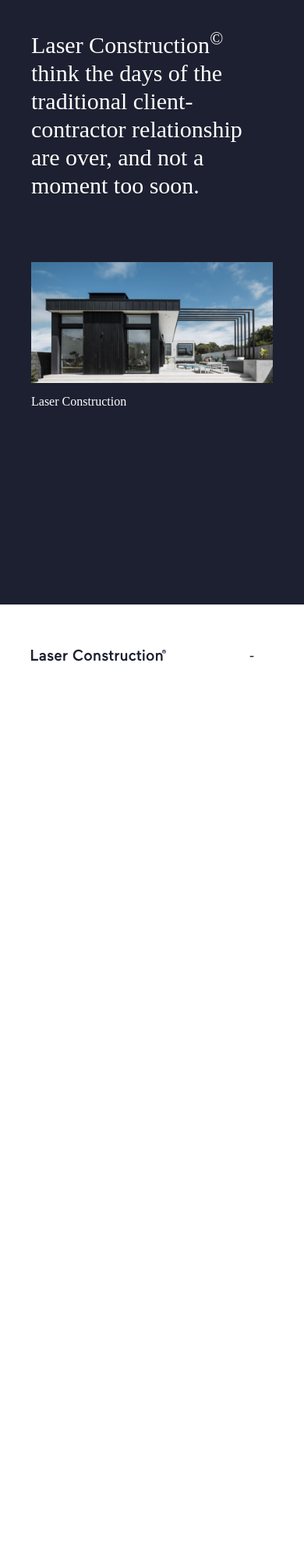
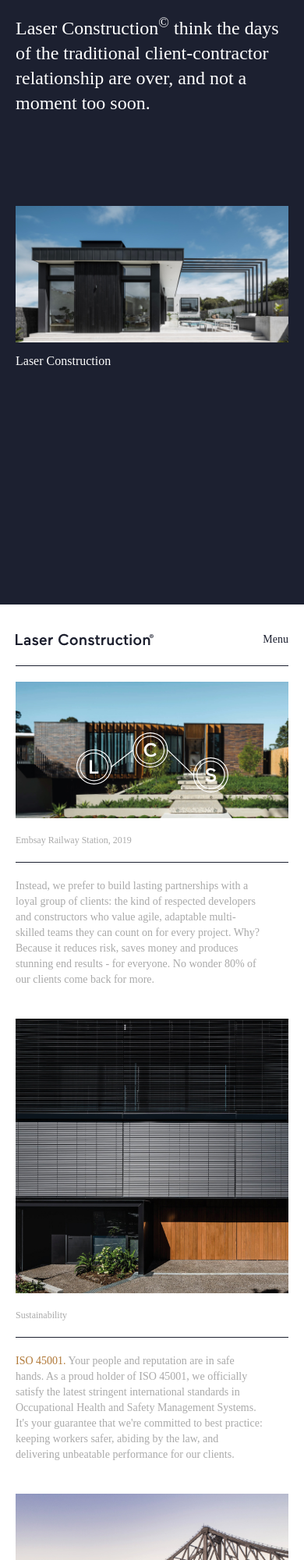
Before and after one commit to NiallColman49/laser-construction, a website: page construction-home.html in a window 390 px wide. Shown: the top 2000 px of the page at 78% size. Before the commit the page ends 865 px from the top, so only its background shows below. Drawn offline with nearby package versions, Linux system fonts and the light colour scheme; a web font is replaced by a local one.

Commit message:
responsive home page

```diff
--- a/construction-home.html
+++ b/construction-home.html
@@ -26,6 +26,8 @@
     </script>
   </head>
   <body onload="setDate()">
+
+    <!-- desktop hero -->
     <div class="mobile:hidden bg-laser-blue h-725">
       <div>
         <h1 class="mobile:hidden font-decor text-title text-white pl-16 pt-10 leading-title-text">
@@ -40,15 +42,16 @@
       <img class="float-right inline pt-16 px-16 w-825" src="./assets/image-7.jpg" alt="" />
     </div>
 
-    <div class="mobile:bg-laser-blue h-775">
+    <!-- mobile hero -->
+    <div class="mobile:bg-laser-blue h-775 sm:hidden">
       <div>
-        <h1 class="mobile:font-decor text-3xl p-10 text-white leading-9">
+        <h1 class="font-decor text-2xl p-5 text-white leading-8">
           Laser Construction<sup>©</sup> think the days of the traditional client-contractor relationship are
           over, and not a moment too soon.
         </h1>
       </div>
-      <img class="px-10 mt-10" src="./assets/image-7.jpg" alt="" />
-      <h2 class="font-mono mt-3 pl-10 text-white">
+      <img class="px-5 mt-24" src="./assets/image-7.jpg" alt="" />
+      <h2 class="font-mono mt-3 pl-5 text-white">
         Laser Construction
       </h2>
     </div>
@@ -106,25 +109,23 @@
       </div>
     </div>
 
-
-        <!-- Mobile menu -->
-    <div class="mobile:flex justify-between w-full pt-10 items-center">
+    <!-- Mobile menu -->
+    <div class="mobile:flex justify-between w-full pt-5 items-center sm:hidden">
       <a href="/">
         <img
-          class="pl-10 w-2/3"
+          class="pl-5 w-7/12"
           src="./assets/laser-blue-wordmark.svg"
           alt=""
         />
       </a>
 
-      <!-- needs to be hamburger -->
       <button
         id="dropdownDividerButton"
         data-dropdown-toggle="dropdownDivider"
-        class="pr-16 text-laser-blue text-lg focus:outline-none font-mono"
+        class="pr-5 text-laser-blue text-sm focus:outline-none font-mono"
         type="button"
       >
-        -
+        Menu
       </button>
 
 
@@ -159,10 +160,17 @@
       </div>
     </div>
 
-
+    <!-- desktop border line -->
     <div class="mobile:hidden relative flex items-center mx-16 pt-10">
       <div class="flex-grow border-t border-laser-blue"></div>
     </div>
+
+    <!-- mobile border line -->
+    <div class="mobile:relative flex items-center px-5 mt-2 sm:hidden">
+      <div class="flex-grow border-t border-laser-blue"></div>
+    </div>
+
+    <!-- desktop centred image 1 -->
     <div class="mobile:hidden flex justify-center items-center">
       <img class="my-16 px-16" src="./assets/image-1.jpg" alt="" />
       <img
@@ -171,15 +179,41 @@
         alt=""
       />
     </div>
+
+    <!-- mobile centred image 1 -->
+    <div class="mobile:flex justify-center items-center sm:hidden">
+      <img class="my-5 px-5" src="./assets/image-1.jpg" alt="" />
+      <img
+        class="pt-8 w-2/4 absolute"
+        src="./assets/lcs- logomark.svg"
+        alt=""
+      />
+    </div>
+
+    <!-- desktop image 1 subtext -->
     <div class="mobile:hidden flex justify-between -mt-4">
       <h2 class="font-body text-grey-text border-laser-blue px-16">Sectors</h2>
       <h2 class="font-body text-grey-text border-laser-blue px-16 text-right">
         Embsay Railway Station, 2019
       </h2>
     </div>
+
+    <!-- mobile image 1 subtext -->
+    <div class="mobile:flex justify-between text-xs sm:hidden">
+      <h2 class="font-body text-grey-text border-laser-blue px-5">Embsay Railway Station, 2019</h2>
+    </div>
+
+    <!-- desktop border line -->
     <div class="mobile:hidden relative flex items-center px-16 pt-16">
       <div class="flex-grow border-t border-laser-blue"></div>
     </div>
+
+    <!-- mobile border line -->
+    <div class="mobile:relative flex items-center px-5 mt-5 sm:hidden">
+      <div class="flex-grow border-t border-laser-blue"></div>
+    </div>
+
+    <!-- desktop paragraph 1 -->
     <div class="mobile:hidden grid grid-cols-2">
       <div class="font-copy text-grey-text border-laser-blue p-16 w-11/12">
         <h2 class="text-2xl leading-paragraph-text">
@@ -194,9 +228,34 @@
       </div>
       <div class="p-16"><img src="./assets/image-3.jpg" alt="" /></div>
     </div>
+
+    <!-- mobile paragraph 1 -->
+    <div class="mobile:grid sm:hidden">
+      <div class="font-copy text-grey-text border-laser-blue p-5 w-11/12">
+        <h2 class="text-sm">
+          Instead, we prefer to build lasting partnerships with a loyal group of
+          clients: the kind of respected developers and constructors who value
+          agile, adaptable multi-skilled teams they can count on for every
+          project. Why? Because it reduces risk, saves money and produces
+          stunning end results - for everyone. No wonder 80% of our clients come
+          back for more.
+        </h2>
+      </div>
+      <div class="p-5"><img src="./assets/image-3.jpg" alt="" /></div>
+     <h2 class="font-mono text-grey-text text-xs pl-5 border-laser-blue">Sustainability</h2>
+    </div>
+
+    <!-- desktop border line -->
     <div class="mobile:hidden relative flex items-center mx-16">
       <div class="flex-grow border-t border-laser-blue"></div>
     </div>
+
+     <!-- mobile border line -->
+    <div class="mobile:relative flex items-center px-5 mt-5 sm:hidden">
+      <div class="flex-grow border-t border-laser-blue"></div>
+    </div>
+
+    <!-- desktop paragraph 2 -->
     <div class="mobile:hidden grid grid-cols-2 text-laser-blueborder-laser-blue">
       <div class="pt-16 pl-16"><img src="./assets/image-4.jpg" alt="" /></div>
       <div class="font-copy text-grey-text border-laser-blue p-16 w-11/12">
@@ -211,12 +270,44 @@
         </h2>
       </div>
     </div>
-    <div class="mobile:hidden relative flex items-center mx-16 pt-16">
+
+    <!-- mobile paragraph 2 -->
+    <div class="mobile:grid text-grey-text border-laser-blue sm:hidden">
+      <div class="font-copy text-grey-text border-laser-blue p-5 w-11/12">
+        <h2 class="text-sm">
+          <span class="font-sm text-laser-gold">ISO 45001. </span>Your
+          people and reputation are in safe hands. As a proud holder of ISO
+          45001, we officially satisfy the latest stringent international
+          standards in Occupational Health and Safety Management Systems. It's
+          your guarantee that we're committed to best practice: keeping workers
+          safer, abiding by the law, and delivering unbeatable performance for
+          our clients.
+        </h2>
+      </div>
+      <div class="p-5"><img src="./assets/image-4.jpg" alt="" /></div>
+    </div>
+
+    <!-- desktop border line -->
+    <div class="mobile:hidden relative flex items-center mx-16">
       <div class="flex-grow border-t border-laser-blue"></div>
     </div>
+
+     <!-- mobile border line -->
+    <div class="mobile:relative flex items-center px-5 sm:hidden">
+      <div class="flex-grow border-t border-laser-blue"></div>
+    </div>
+
+    <!-- desktop full image - concrete interior -->
     <div class="mobile:hidden p-16">
       <img class="mx-auto" src="./assets/image-8.jpg" alt="" />
     </div>
+
+    <!-- mobile full image - concrete interior -->
+    <div class="mobile:p-5 sm:hidden">
+      <img class="mx-auto" src="./assets/image-8.jpg" alt="" />
+    </div>
+
+    <!-- desktop email subscription -->
     <div class="mobile:hidden mt-16 w-3/5 mx-auto">
       <h2 class="font-decor text-grey-text border-laser-blue align-center text-4xl text-center">
         I would like to receive
@@ -233,6 +324,25 @@
         />
       </div>
     </div>
+
+    <!-- mobile email subscription -->
+    <div class="mobile:mt-16 w-3/4 mx-auto sm:hidden">
+      <h2 class="font-decor text-grey-text border-laser-blue align-center text-sm text-center">
+        I would like to receive Laser Construction<sup>©</sup>
+        updates, news and information on events.
+      </h2>
+      <div class="">
+        <input
+          type="email"
+          id="email"
+          class="border border-gray-300 text-grey-text font-mono text-xs mt-4 focus:bg-laser-blue focus:border-laser-blue block w-4/6 mx-auto"
+          placeholder="email address       ->"
+          required
+        />
+      </div>
+    </div>
+
+    <!-- desktop footer -->
     <div class="mobile:hidden grid grid-cols-3 gap-4 bg-laser-blue border-laser-blue pb-8 pt-8 mt-32">
       <div class="col-span-2 font-mono text-white text-3xl p-16">
         <img class="w-1/4" src="./assets/lcs- logomark.svg" alt="" />
@@ -257,5 +367,25 @@
         </div>
       </div>
     </div>
+
+    <!-- mobile footer -->
+    <div class="mobile:grid bg-laser-blue border-laser-blue pb-10 pt-5 mt-20 sm:hidden">
+      <div class="text-xs font-mono text-white absolute right-5">↑	Back to top</div>
+      <div class="font-mono text-white text-xs pt-10 p-5">
+        <img class="w-4/12" src="./assets/lcs- logomark.svg" alt="" />
+      </div>
+      <div class="font-mono text-white text-xs pl-5 pt-10">
+            Phone <br />+44 (0) 1756 709 018
+            <br /><br />Email Address<br />
+            enquiries@lasercs.co.uk<br /><br />Address<br />
+            Office 5, Embsay Mills,<br />
+            Embsay, Skipton, BD23 6QR
+          </h3>
+        </div>
+          <h3 class="text-white font-mono text-xs mt-20 pl-5">
+          Laser Construction 2022 <sup>©</sup>
+        </h3>
+      </div>
+    </div>
   </body>
 </html>
--- a/tailwind.config.js
+++ b/tailwind.config.js
@@ -18,6 +18,7 @@
       },
       screens: {
         mobile: { max: "600px" },
+        sm: "601px",
       },
       colors: {
         "laser-green": "#3f4d52",
```
Also changed, not shown: tailwind/output.css.
